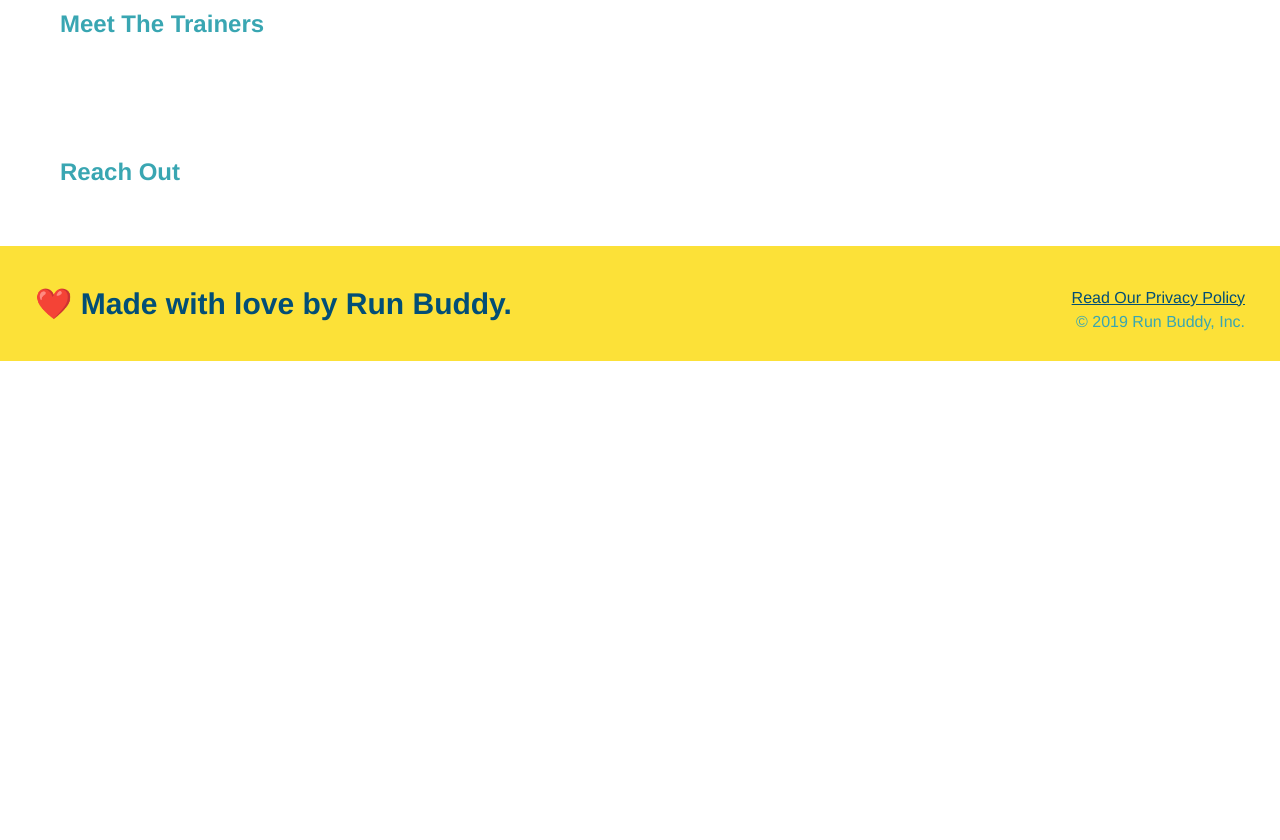
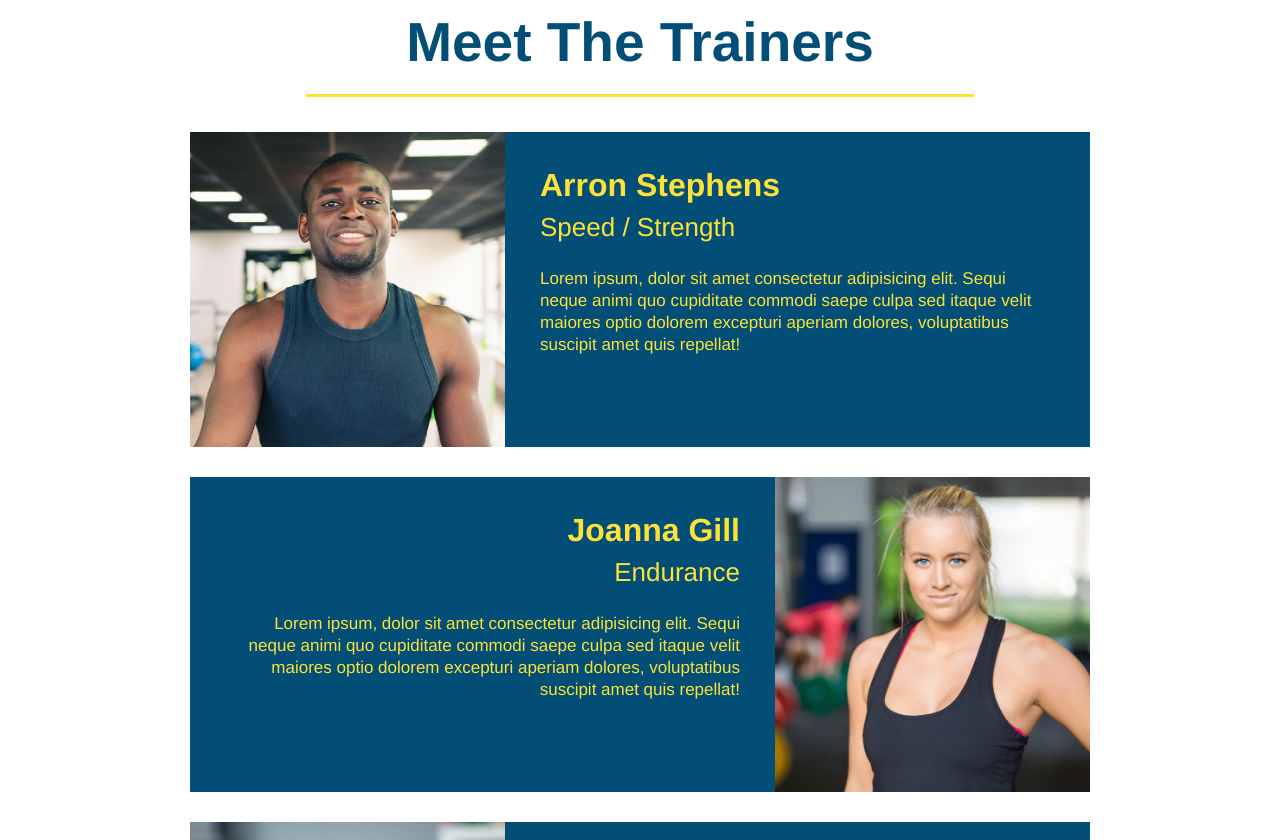
Before and after one commit to daniwhitlock/run-buddy, a plain HTML site: page index.html in a window 1280 px wide. Shown: the part 2780-3620 px from the top of the page. Before the commit the page ends 3141 px from the top, so only its background shows below. Drawn offline with Linux system fonts and the light colour scheme.

Commit message:
meet the trainers

```diff
--- a/assets/css/style.css
+++ b/assets/css/style.css
@@ -179,3 +179,50 @@ section {
 .steps span {
     font-size: 38px;
 }
+
+.trainers {
+    text-align: center;
+}
+
+.trainer {
+    width: 900px;
+    margin: 0 auto 30px auto;
+    background: #024e76;
+    color: #fce138;
+    overflow: auto;
+}
+
+.trainer img {
+    width: 35%;
+    float: left;
+}
+
+.trainer-bio {
+    padding: 35px;
+    float: left;
+    width: 65%;
+}
+
+.trainer-bio h3 {
+    font-size: 32px;
+    margin-bottom: 8px;
+}
+
+.trainer-bio h4 {
+    font-weight: lighter;
+    font-size: 26px;
+    margin-bottom: 25px;
+}
+
+.trainer-bio p {
+    font-size: 17px;
+    line-height: 1.3;
+}
+
+.text-left {
+    text-align: left;
+}
+
+.text-right {
+    text-align: right;
+}
--- a/index.html
+++ b/index.html
@@ -80,7 +80,7 @@
 
         <!--"what you do" section-->
         <section id="what-you-do" class="steps">
-            <h2 class="section-title primary-border">What You Do</h2>
+            <h2 class="section-title secondary-border">What You Do</h2>
 
             <div>
                 <img src ="./assets/images/step-1.svg" alt="" />
@@ -108,8 +108,48 @@
         </section>
 
         <!--"meet the trainers' section-->
-        <section id="your-trainers">
-            <h2>Meet The Trainers</h2>
+        <section id="your-trainers" class="trainers">
+            <h2 class ="section-title primary-border">
+                Meet The Trainers
+            </h2>
+            <!--first trainer bio-->
+            <article class ="trainer">
+                <img src="./assets/images/trainer-1.jpg" alt="Arron Stephens in his workout clothes, ready to pump iron"/>
+                <div class="trainer-bio text-left">
+                    <h3>Arron Stephens</h3>
+                    <h4>Speed / Strength</h4>
+                    <p>
+                        Lorem ipsum, dolor sit amet consectetur adipisicing elit. Sequi neque animi quo cupiditate commodi saepe culpa sed
+                        itaque velit maiores optio dolorem excepturi aperiam dolores, voluptatibus suscipit amet quis repellat!
+                    </p>
+                </div>
+            </article>
+
+            <!--second trainer bio-->
+            <article class="trainer">
+                <div class="trainer-bio text-right">
+                    <h3>Joanna Gill</h3>
+                    <h4>Endurance</h4>
+                    <p>
+                        Lorem ipsum, dolor sit amet consectetur adipisicing elit. Sequi neque animi quo cupiditate commodi saepe culpa sed
+                        itaque velit maiores optio dolorem excepturi aperiam dolores, voluptatibus suscipit amet quis repellat!
+                    </p>
+                </div>
+                <img src="./assets/images/trainer-2.jpg" alt="Joanna Gill cooling off after a workout" />
+            </article>
+
+            <!--third trainer bio-->
+            <article class="trainer">
+                <img src="./assets/images/trainer-3.jpg" alt="Harry Smith wearing a headband and lifting comically small pink weights" />
+                <div class="trainer-bio text-left">
+                    <h3>Harry "the Headband" Smith</h3>
+                    <h4> Strength</h4>
+                    <p>
+                        Lorem ipsum, dolor sit amet consectetur adipisicing elit. Sequi neque animi quo cupiditate commodi saepe culpa sed
+                        itaque velit maiores optio dolorem excepturi aperiam dolores, voluptatibus suscipit amet quis repellat!
+                    </p>
+                </div>
+            </article>
         </section>
 
         <!--"reach out" section-->
```
Also changed, not shown: assets/images/trainer-1.jpg (added), assets/images/trainer-2.jpg (added), assets/images/trainer-3.jpg (added).
